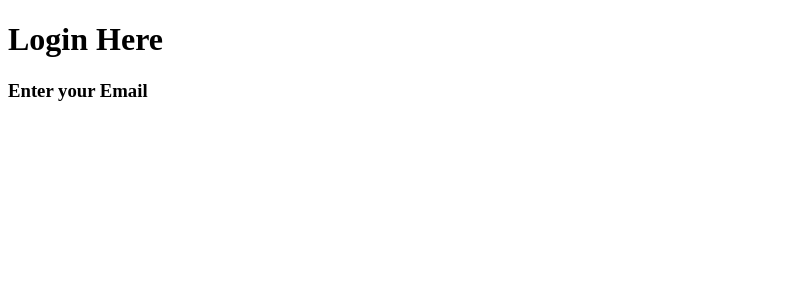
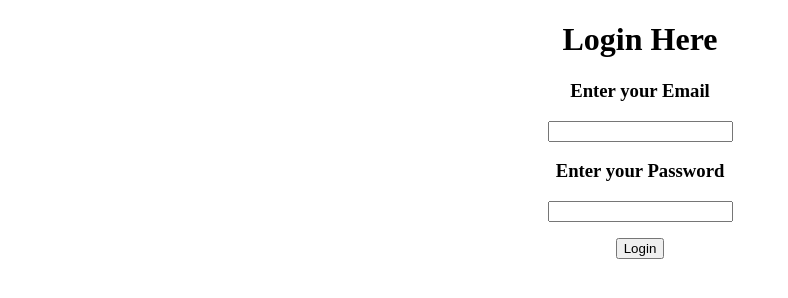
Before and after one commit to leoyogesh1010/Cradet, a plain HTML site: page index.html in a window 1280 px wide. Shown: the whole page, without its empty margins (0-788 px from the left). Drawn offline with Linux system fonts and the light colour scheme.

Commit message:
Login Page

```diff
--- a/index.html
+++ b/index.html
@@ -3,8 +3,20 @@
     <head>
         <title>Login</title>
     </head>
+
     <body>
+        <center>
         <h1>Login Here</h1>
         <h3>Enter your Email</h3>
+        <input type="email">
+        <h3>Enter your Password</h3>
+        <input type="password">
+        <p></p>
+    </center>
+
+        <center>
+            <button>Login</button>
+        </center>
+
     </body>
 </html>
```
